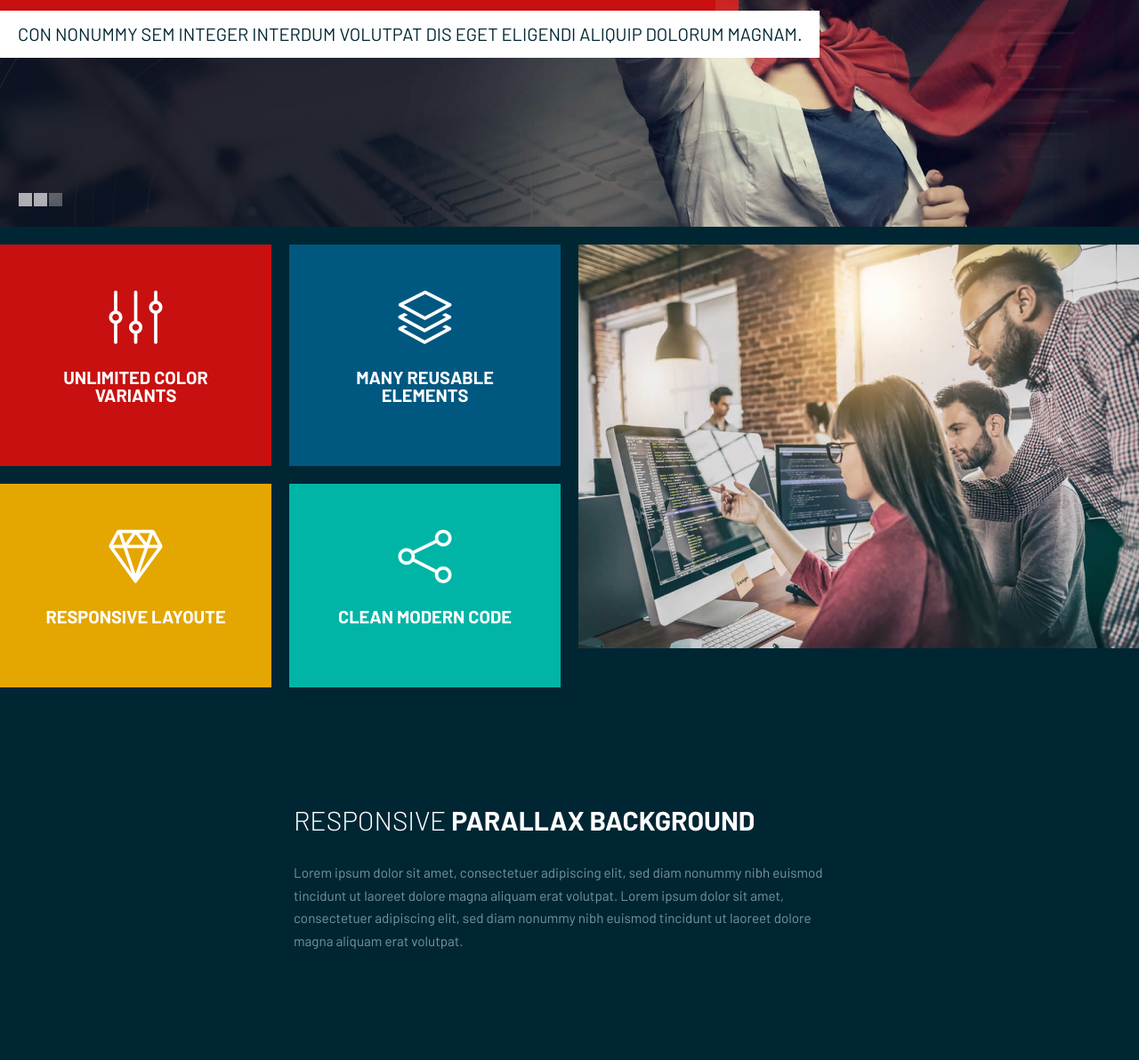
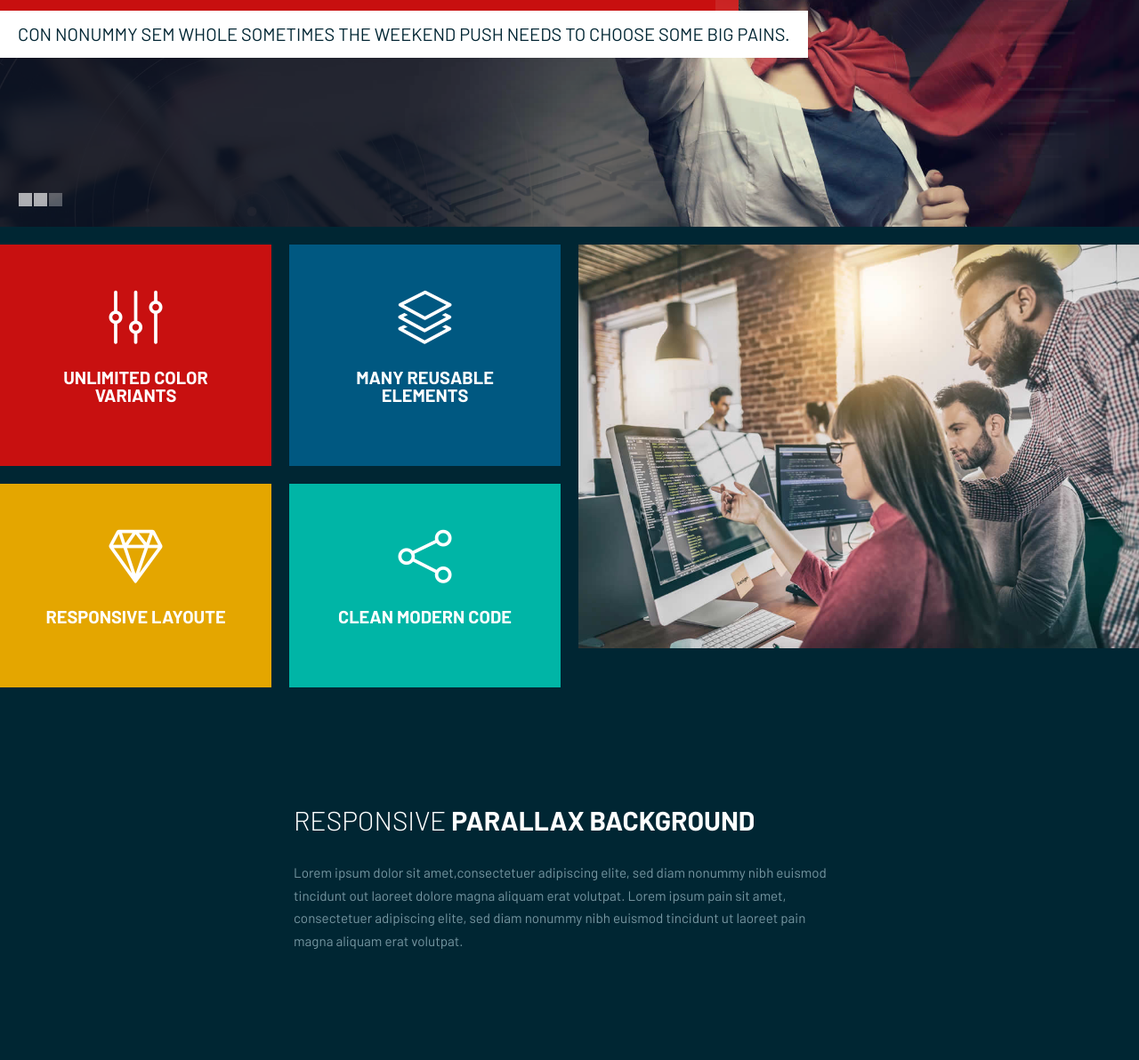
Before and after one commit to jilkumar9a/awt, a plain HTML site: page index.html in a window 1280 px wide. Shown: the part 388-1580 px from the top of the page at 89% size. Drawn offline with Linux system fonts and the light colour scheme; files whose address does not match are found by name.

Commit message:
Update index.html

```diff
--- a/index.html
+++ b/index.html
@@ -57,15 +57,15 @@
           <div class="s-12 margin-bottom carousel-fade-transition owl-carousel carousel-main carousel-nav-white carousel-hide-arrows background-dark">
           	<div class="item background-image" style="background-image:url(img/carousel-01.jpg)">
               <p class="text-padding text-strong text-white text-s-size-30 text-size-60 text-uppercase background-primary">We are Web design Heroes</p>
-              <p class="text-padding text-size-20 text-dark text-uppercase background-white">Con nonummy sem integer interdum volutpat dis eget eligendi aliquip dolorum magnam.</p>
+              <p class="text-padding text-size-20 text-dark text-uppercase background-white">Con nonummy sem whole sometimes the weekend push needs to choose some big pains.</p>
             </div>
           	<div class="item background-image" style="background-image:url(img/carousel-02.jpg)">
               <p class="text-padding text-strong text-white text-s-size-30 text-size-60 text-uppercase background-primary">Inspired by Technologies</p>
-              <p class="text-padding text-size-20 text-dark text-uppercase background-white">Con nonummy sem integer interdum volutpat dis eget eligendi aliquip dolorum magnam.</p>
+              <p class="text-padding text-size-20 text-dark text-uppercase background-white">Con nonummy sem whole sometimes the weekend push needs to choose some big pains.</p>
             </div>
             <div class="item background-image" style="background-image:url(img/carousel-03.jpg)">
               <p class="text-padding text-strong text-white text-s-size-30 text-size-60 text-uppercase background-primary">CSS and HTML is our Playground</p>
-              <p class="text-padding text-size-20 text-dark text-uppercase background-white">Con nonummy sem integer interdum volutpat dis eget eligendi aliquip dolorum magnam.</p>
+              <p class="text-padding text-size-20 text-dark text-uppercase background-white">Con nonummy sem whole sometimes the weekend push needs to choose some big pains.</p>
             </div>
           </div>
         </section>
@@ -97,7 +97,7 @@
         <!-- SECTION 2 -->
         <section class="grid section margin-bottom background-dark">
           <h2 class="s-12 l-6 center text-thin text-size-30 text-white text-uppercase margin-bottom-30">Responsive <b>Parallax Background</b></h2>
-          <p class="s-12 l-6 center">Lorem ipsum dolor sit amet, consectetuer adipiscing elit, sed diam nonummy nibh euismod tincidunt ut laoreet dolore magna aliquam erat volutpat. Lorem ipsum dolor sit amet, consectetuer adipiscing elit, sed diam nonummy nibh euismod tincidunt ut laoreet dolore magna aliquam erat volutpat.</p>
+          <p class="s-12 l-6 center">Lorem ipsum dolor sit amet,consectetuer adipiscing elite, sed diam nonummy nibh euismod tincidunt out laoreet dolore magna aliquam erat volutpat. Lorem ipsum pain sit amet, consectetuer adipiscing elite, sed diam nonummy nibh euismod tincidunt ut laoreet pain magna aliquam erat volutpat.</p>
         </section>
 
         <!-- SECTION 3 -->
@@ -138,7 +138,7 @@
         <section class="grid margin text-center">
           <div class="m-12 l-4 padding-2x background-dark margin-bottom text-right">
             <h3 class="text-strong text-size-25 text-uppercase margin-bottom-10">Let's keep in touch</h3>
-            <p>Deleniti pertinacia eu est, te his soluta quaestio pericula illum vulputate lobortis facilisis.</p>
+            <p>The obstinacy of erasing is eu, the problem that has been solved is the danger of that vulputate lobortis facilisis.</p>
           </div>
           <a href="/" class="s-12 m-6 l-2 padding vertical-center margin-bottom facebook hover-zoom">
              <i class="icon-sli-social-facebook text-size-60 text-white center"></i>
```
